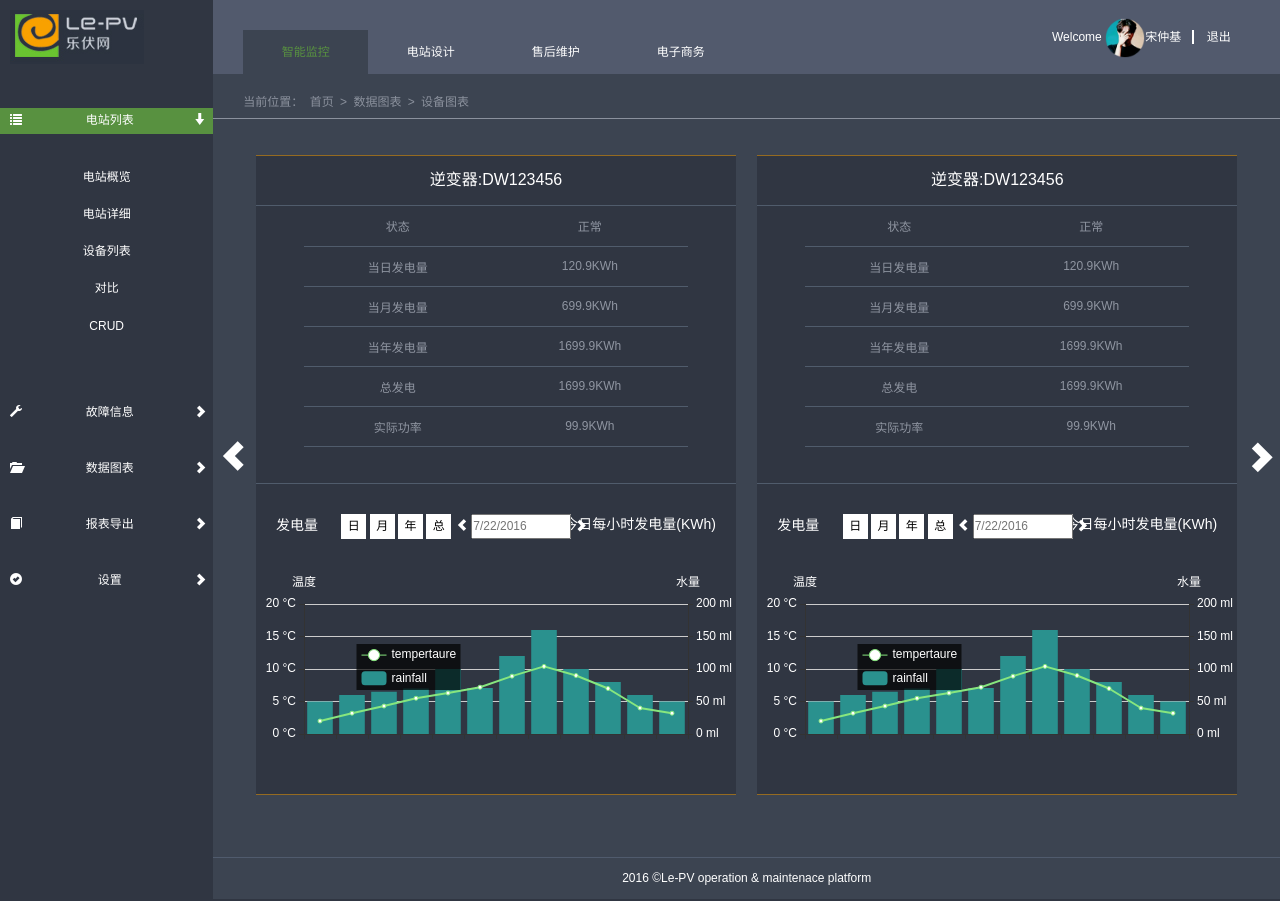
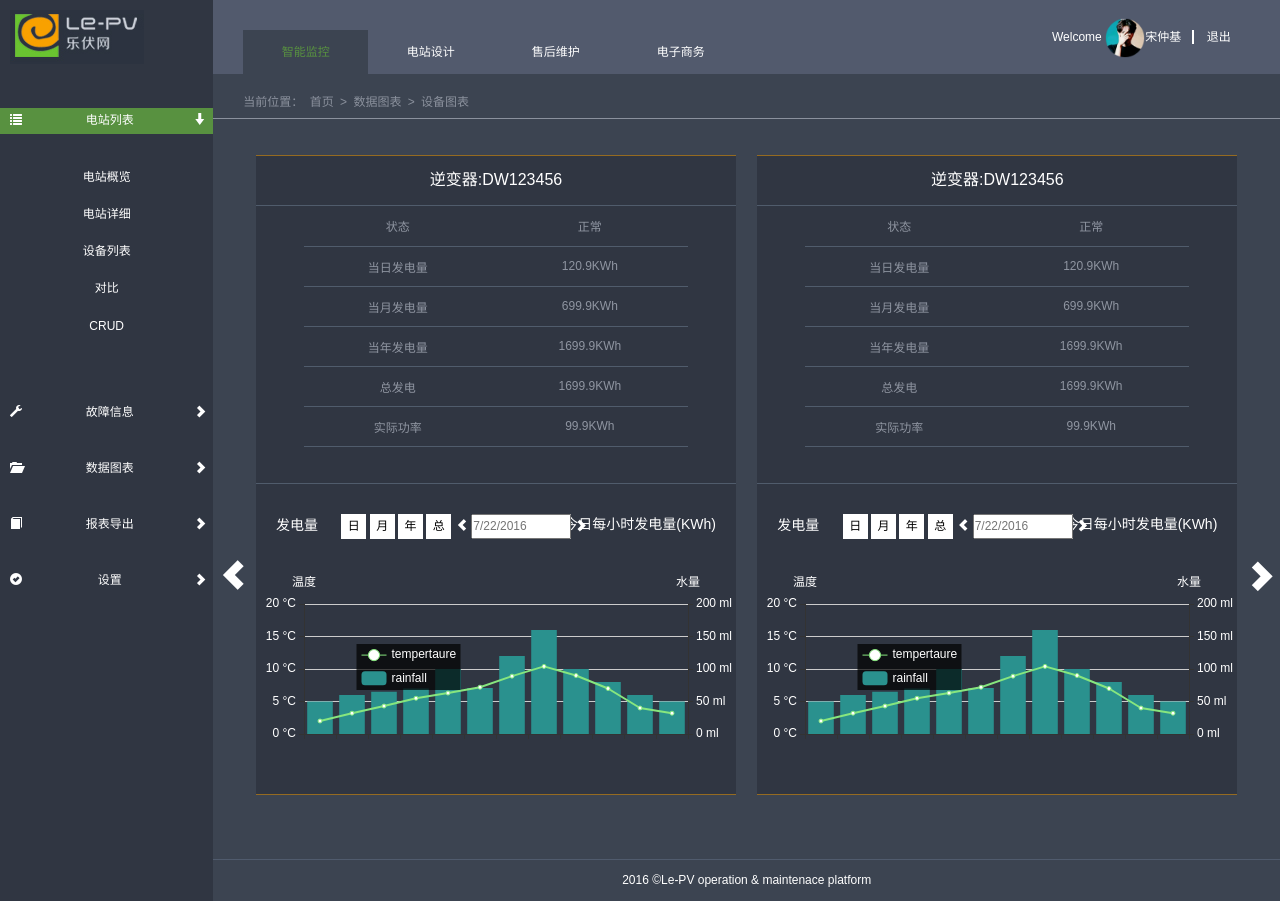
Before and after one commit to lcseven/WebDemo, a PHP site: page /compare.html in a window 1280 px wide. Run offline with PHP 8.4, Linux system fonts and the light colour scheme; grey boxes are pictures that could not be loaded.

Commit message:
css修改

```diff
--- a/lepv/compare.html
+++ b/lepv/compare.html
@@ -146,8 +146,7 @@
 					<a href="#">设备图表</a>
 				</div>
 				<!--right-container srart-->
-				<div class="container-fluid  padding0 body-container-wrap">
-					<div class="row">
+					<div class="row body-container">
 						<em class="em-left"><span class="glyphicon glyphicon-chevron-left"></span></em>
 						<em class="em-right"><span class="glyphicon glyphicon-chevron-right"></span></em>
 						<div class="col-md-6">
@@ -287,7 +286,6 @@
 							</div>
 						</div>
 					</div>
-				</div>
 				<!--right-container end-->
 				<!--foot start -->
 				<div class="foot">
--- a/lepv/css/compare.css
+++ b/lepv/css/compare.css
@@ -1,5 +1,10 @@
-#body-container-wrap{
-	position: relative
+.body-container {
+	position: relative;
+	background: #3c4451;
+	height: 740px;
+}
+.body-container .col-md-6{
+	background: #3c4451;
 }
 .em-left,
 .em-right{
@@ -31,7 +36,9 @@
 	margin-left: 8%;
 }
 .mrf{
-	margin-left: 2%;
+
+    margin-right: 8%;
+	margin-left: auto;
 }
 .equipment-title{
 	height: 50px;
```
